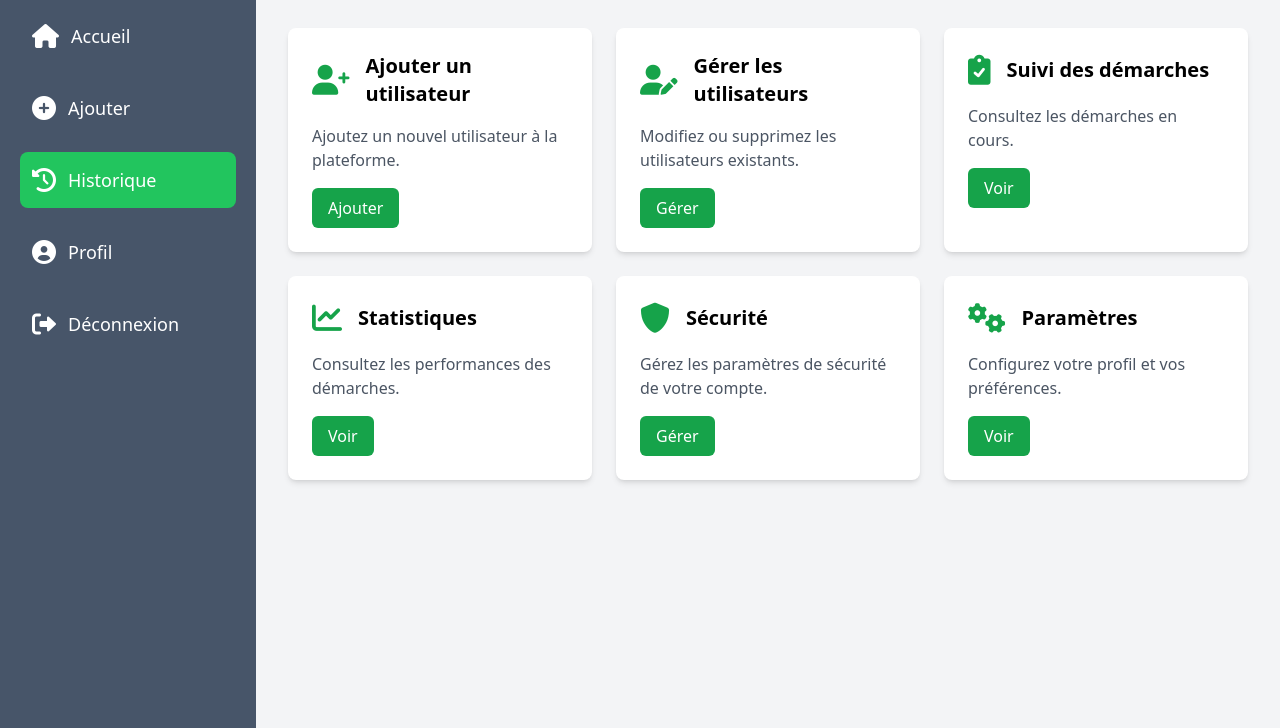
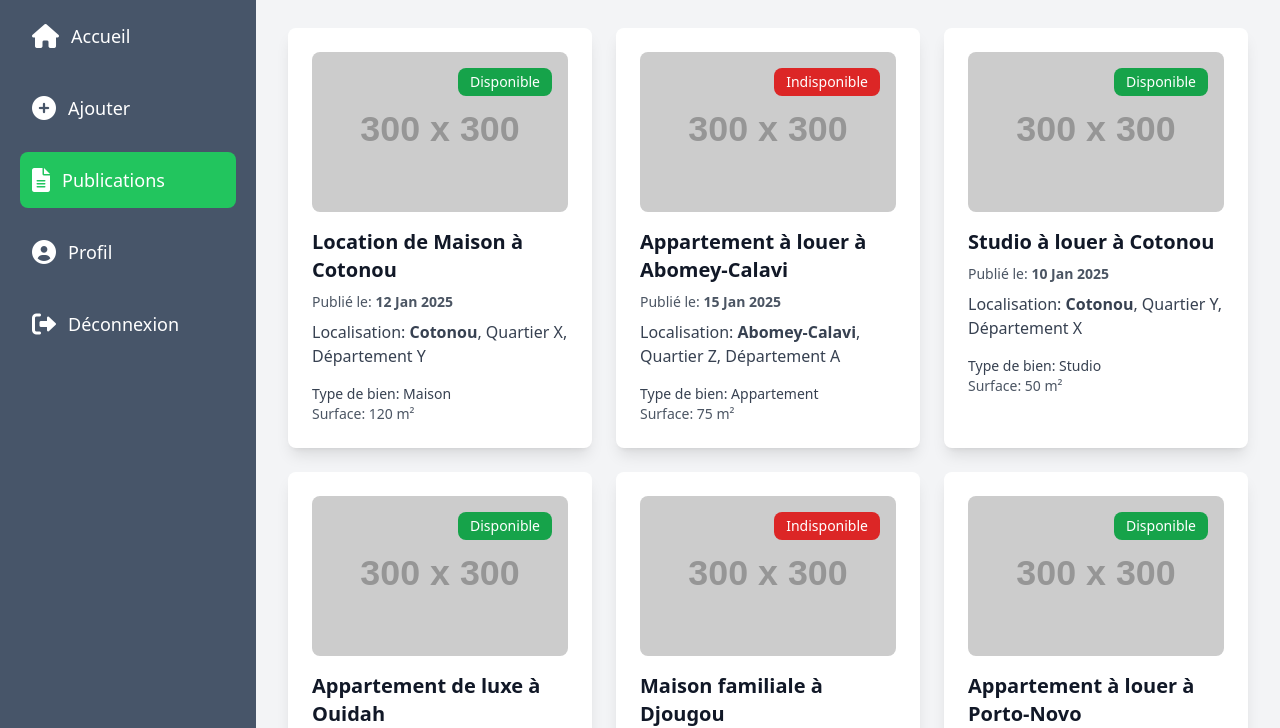
Before and after one commit to rayague/locagram-demarcheurs, a plain HTML site: page dashboard/histories.html in a window 1280 px wide. Shown: the part 72-800 px from the top of the page. Drawn offline with nearby package versions, Linux system fonts and the light colour scheme; placeholder pictures from the web are drawn by us.

Commit message:
correction

```diff
--- a/dashboard/histories.html
+++ b/dashboard/histories.html
@@ -40,8 +40,8 @@
               href="#"
               class="flex items-center p-3 rounded-lg bg-green-500 transition"
             >
-              <i class="fas fa-history text-2xl mr-3"></i>
-              <span class="text-lg">Historique</span>
+              <i class="fas fa-file-alt text-2xl mr-3"></i>
+              <span class="text-lg">Publications</span>
             </a>
             <!-- Profil -->
             <a
@@ -72,114 +72,263 @@
           </h1>
         </div>
 
-        <!-- Action Cards -->
         <div class="grid grid-cols-1 md:grid-cols-2 lg:grid-cols-3 gap-6">
-          <!-- Card 1: Ajouter un utilisateur -->
+          <!-- Publication 1 -->
           <div
-            class="bg-white p-6 rounded-lg shadow-md hover:shadow-lg transition"
+            class="bg-white p-6 rounded-lg shadow-lg hover:shadow-xl transition-all"
           >
-            <div class="flex items-center mb-4">
-              <i class="fas fa-user-plus text-3xl text-green-600 mr-4"></i>
-              <h3 class="text-xl font-semibold">Ajouter un utilisateur</h3>
+            <div class="relative mb-4">
+              <img
+                src="https://via.placeholder.com/300"
+                alt="Location image"
+                class="w-full h-40 object-cover rounded-lg"
+              />
+              <div
+                class="absolute top-4 right-4 bg-green-600 text-white px-3 py-1 rounded-lg text-sm"
+              >
+                Disponible
+              </div>
             </div>
-            <p class="text-gray-600">
-              Ajoutez un nouvel utilisateur à la plateforme.
+            <h3 class="text-xl font-semibold text-gray-900 mb-2">
+              Location de Maison à Cotonou
+            </h3>
+            <p class="text-gray-600 text-sm">
+              Publié le: <strong>12 Jan 2025</strong>
             </p>
-            <button
-              class="mt-4 bg-green-600 text-white px-4 py-2 rounded-md hover:bg-green-700 transition"
-            >
-              Ajouter
-            </button>
+            <p class="text-gray-700 mt-2">
+              Localisation: <span class="font-semibold">Cotonou</span>, Quartier
+              X, Département Y
+            </p>
+            <div class="mt-4">
+              <p class="text-gray-700 text-sm">Type de bien: Maison</p>
+              <p class="text-gray-600 text-sm">Surface: 120 m²</p>
+            </div>
           </div>
 
-          <!-- Card 2: Gestion des utilisateurs -->
+          <!-- Publication 2 -->
           <div
-            class="bg-white p-6 rounded-lg shadow-md hover:shadow-lg transition"
+            class="bg-white p-6 rounded-lg shadow-lg hover:shadow-xl transition-all"
           >
-            <div class="flex items-center mb-4">
-              <i class="fas fa-user-edit text-3xl text-green-600 mr-4"></i>
-              <h3 class="text-xl font-semibold">Gérer les utilisateurs</h3>
+            <div class="relative mb-4">
+              <img
+                src="https://via.placeholder.com/300"
+                alt="Location image"
+                class="w-full h-40 object-cover rounded-lg"
+              />
+              <div
+                class="absolute top-4 right-4 bg-red-600 text-white px-3 py-1 rounded-lg text-sm"
+              >
+                Indisponible
+              </div>
             </div>
-            <p class="text-gray-600">
-              Modifiez ou supprimez les utilisateurs existants.
+            <h3 class="text-xl font-semibold text-gray-900 mb-2">
+              Appartement à louer à Abomey-Calavi
+            </h3>
+            <p class="text-gray-600 text-sm">
+              Publié le: <strong>15 Jan 2025</strong>
             </p>
-            <button
-              class="mt-4 bg-green-600 text-white px-4 py-2 rounded-md hover:bg-green-700 transition"
-            >
-              Gérer
-            </button>
+            <p class="text-gray-700 mt-2">
+              Localisation: <span class="font-semibold">Abomey-Calavi</span>,
+              Quartier Z, Département A
+            </p>
+            <div class="mt-4">
+              <p class="text-gray-700 text-sm">Type de bien: Appartement</p>
+              <p class="text-gray-600 text-sm">Surface: 75 m²</p>
+            </div>
           </div>
 
-          <!-- Card 3: Suivi des démarches -->
+          <!-- Publication 3 -->
           <div
-            class="bg-white p-6 rounded-lg shadow-md hover:shadow-lg transition"
+            class="bg-white p-6 rounded-lg shadow-lg hover:shadow-xl transition-all"
           >
-            <div class="flex items-center mb-4">
-              <i
-                class="fas fa-clipboard-check text-3xl text-green-600 mr-4"
-              ></i>
-              <h3 class="text-xl font-semibold">Suivi des démarches</h3>
+            <div class="relative mb-4">
+              <img
+                src="https://via.placeholder.com/300"
+                alt="Location image"
+                class="w-full h-40 object-cover rounded-lg"
+              />
+              <div
+                class="absolute top-4 right-4 bg-green-600 text-white px-3 py-1 rounded-lg text-sm"
+              >
+                Disponible
+              </div>
             </div>
-            <p class="text-gray-600">Consultez les démarches en cours.</p>
-            <button
-              class="mt-4 bg-green-600 text-white px-4 py-2 rounded-md hover:bg-green-700 transition"
-            >
-              Voir
-            </button>
+            <h3 class="text-xl font-semibold text-gray-900 mb-2">
+              Studio à louer à Cotonou
+            </h3>
+            <p class="text-gray-600 text-sm">
+              Publié le: <strong>10 Jan 2025</strong>
+            </p>
+            <p class="text-gray-700 mt-2">
+              Localisation: <span class="font-semibold">Cotonou</span>, Quartier
+              Y, Département X
+            </p>
+            <div class="mt-4">
+              <p class="text-gray-700 text-sm">Type de bien: Studio</p>
+              <p class="text-gray-600 text-sm">Surface: 50 m²</p>
+            </div>
           </div>
 
-          <!-- Card 4: Statistiques -->
+          <!-- Publication 4 -->
           <div
-            class="bg-white p-6 rounded-lg shadow-md hover:shadow-lg transition"
+            class="bg-white p-6 rounded-lg shadow-lg hover:shadow-xl transition-all"
           >
-            <div class="flex items-center mb-4">
-              <i class="fas fa-chart-line text-3xl text-green-600 mr-4"></i>
-              <h3 class="text-xl font-semibold">Statistiques</h3>
+            <div class="relative mb-4">
+              <img
+                src="https://via.placeholder.com/300"
+                alt="Location image"
+                class="w-full h-40 object-cover rounded-lg"
+              />
+              <div
+                class="absolute top-4 right-4 bg-green-600 text-white px-3 py-1 rounded-lg text-sm"
+              >
+                Disponible
+              </div>
             </div>
-            <p class="text-gray-600">
-              Consultez les performances des démarches.
+            <h3 class="text-xl font-semibold text-gray-900 mb-2">
+              Appartement de luxe à Ouidah
+            </h3>
+            <p class="text-gray-600 text-sm">
+              Publié le: <strong>18 Déc 2024</strong>
             </p>
-            <button
-              class="mt-4 bg-green-600 text-white px-4 py-2 rounded-md hover:bg-green-700 transition"
-            >
-              Voir
-            </button>
+            <p class="text-gray-700 mt-2">
+              Localisation: <span class="font-semibold">Ouidah</span>, Quartier
+              A, Département Z
+            </p>
+            <div class="mt-4">
+              <p class="text-gray-700 text-sm">
+                Type de bien: Appartement de luxe
+              </p>
+              <p class="text-gray-600 text-sm">Surface: 150 m²</p>
+            </div>
           </div>
 
-          <!-- Card 5: Sécurité -->
+          <!-- Publication 5 -->
           <div
-            class="bg-white p-6 rounded-lg shadow-md hover:shadow-lg transition"
+            class="bg-white p-6 rounded-lg shadow-lg hover:shadow-xl transition-all"
           >
-            <div class="flex items-center mb-4">
-              <i class="fas fa-shield-alt text-3xl text-green-600 mr-4"></i>
-              <h3 class="text-xl font-semibold">Sécurité</h3>
+            <div class="relative mb-4">
+              <img
+                src="https://via.placeholder.com/300"
+                alt="Location image"
+                class="w-full h-40 object-cover rounded-lg"
+              />
+              <div
+                class="absolute top-4 right-4 bg-red-600 text-white px-3 py-1 rounded-lg text-sm"
+              >
+                Indisponible
+              </div>
             </div>
-            <p class="text-gray-600">
-              Gérez les paramètres de sécurité de votre compte.
+            <h3 class="text-xl font-semibold text-gray-900 mb-2">
+              Maison familiale à Djougou
+            </h3>
+            <p class="text-gray-600 text-sm">
+              Publié le: <strong>5 Jan 2025</strong>
             </p>
-            <button
-              class="mt-4 bg-green-600 text-white px-4 py-2 rounded-md hover:bg-green-700 transition"
-            >
-              Gérer
-            </button>
+            <p class="text-gray-700 mt-2">
+              Localisation: <span class="font-semibold">Djougou</span>, Quartier
+              B, Département W
+            </p>
+            <div class="mt-4">
+              <p class="text-gray-700 text-sm">Type de bien: Maison</p>
+              <p class="text-gray-600 text-sm">Surface: 200 m²</p>
+            </div>
           </div>
 
-          <!-- Card 6: Paramètres -->
+          <!-- Publication 6 -->
           <div
-            class="bg-white p-6 rounded-lg shadow-md hover:shadow-lg transition"
+            class="bg-white p-6 rounded-lg shadow-lg hover:shadow-xl transition-all"
           >
-            <div class="flex items-center mb-4">
-              <i class="fas fa-cogs text-3xl text-green-600 mr-4"></i>
-              <h3 class="text-xl font-semibold">Paramètres</h3>
+            <div class="relative mb-4">
+              <img
+                src="https://via.placeholder.com/300"
+                alt="Location image"
+                class="w-full h-40 object-cover rounded-lg"
+              />
+              <div
+                class="absolute top-4 right-4 bg-green-600 text-white px-3 py-1 rounded-lg text-sm"
+              >
+                Disponible
+              </div>
             </div>
-            <p class="text-gray-600">
-              Configurez votre profil et vos préférences.
+            <h3 class="text-xl font-semibold text-gray-900 mb-2">
+              Appartement à louer à Porto-Novo
+            </h3>
+            <p class="text-gray-600 text-sm">
+              Publié le: <strong>20 Déc 2024</strong>
             </p>
-            <button
-              class="mt-4 bg-green-600 text-white px-4 py-2 rounded-md hover:bg-green-700 transition"
-            >
-              Voir
-            </button>
+            <p class="text-gray-700 mt-2">
+              Localisation: <span class="font-semibold">Porto-Novo</span>,
+              Quartier C, Département P
+            </p>
+            <div class="mt-4">
+              <p class="text-gray-700 text-sm">Type de bien: Appartement</p>
+              <p class="text-gray-600 text-sm">Surface: 85 m²</p>
+            </div>
+          </div>
+
+          <!-- Publication 7 -->
+          <div
+            class="bg-white p-6 rounded-lg shadow-lg hover:shadow-xl transition-all"
+          >
+            <div class="relative mb-4">
+              <img
+                src="https://via.placeholder.com/300"
+                alt="Location image"
+                class="w-full h-40 object-cover rounded-lg"
+              />
+              <div
+                class="absolute top-4 right-4 bg-green-600 text-white px-3 py-1 rounded-lg text-sm"
+              >
+                Disponible
+              </div>
+            </div>
+            <h3 class="text-xl font-semibold text-gray-900 mb-2">
+              Villa à louer à Parakou
+            </h3>
+            <p class="text-gray-600 text-sm">
+              Publié le: <strong>1 Jan 2025</strong>
+            </p>
+            <p class="text-gray-700 mt-2">
+              Localisation: <span class="font-semibold">Parakou</span>, Quartier
+              D, Département Q
+            </p>
+            <div class="mt-4">
+              <p class="text-gray-700 text-sm">Type de bien: Villa</p>
+              <p class="text-gray-600 text-sm">Surface: 250 m²</p>
+            </div>
+          </div>
+
+          <!-- Publication 8 -->
+          <div
+            class="bg-white p-6 rounded-lg shadow-lg hover:shadow-xl transition-all"
+          >
+            <div class="relative mb-4">
+              <img
+                src="https://via.placeholder.com/300"
+                alt="Location image"
+                class="w-full h-40 object-cover rounded-lg"
+              />
+              <div
+                class="absolute top-4 right-4 bg-red-600 text-white px-3 py-1 rounded-lg text-sm"
+              >
+                Indisponible
+              </div>
+            </div>
+            <h3 class="text-xl font-semibold text-gray-900 mb-2">
+              Bungalow à louer à Bohicon
+            </h3>
+            <p class="text-gray-600 text-sm">
+              Publié le: <strong>25 Déc 2024</strong>
+            </p>
+            <p class="text-gray-700 mt-2">
+              Localisation: <span class="font-semibold">Bohicon</span>, Quartier
+              E, Département R
+            </p>
+            <div class="mt-4">
+              <p class="text-gray-700 text-sm">Type de bien: Bungalow</p>
+              <p class="text-gray-600 text-sm">Surface: 100 m²</p>
+            </div>
           </div>
         </div>
       </div>
```
Also changed, not shown: dashboard/add.html (+10 -2 lines), dashboard/index.html (+2 -2 lines), dashboard/profile.html (+2 -2 lines).
